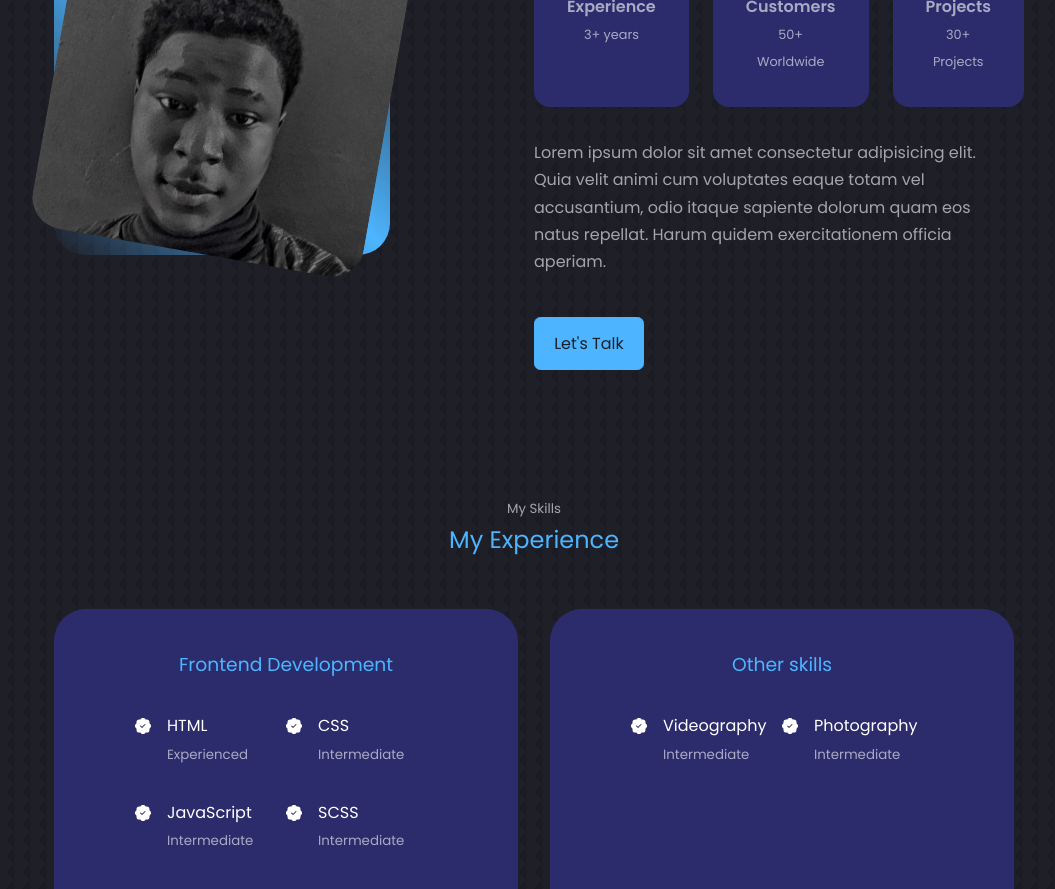
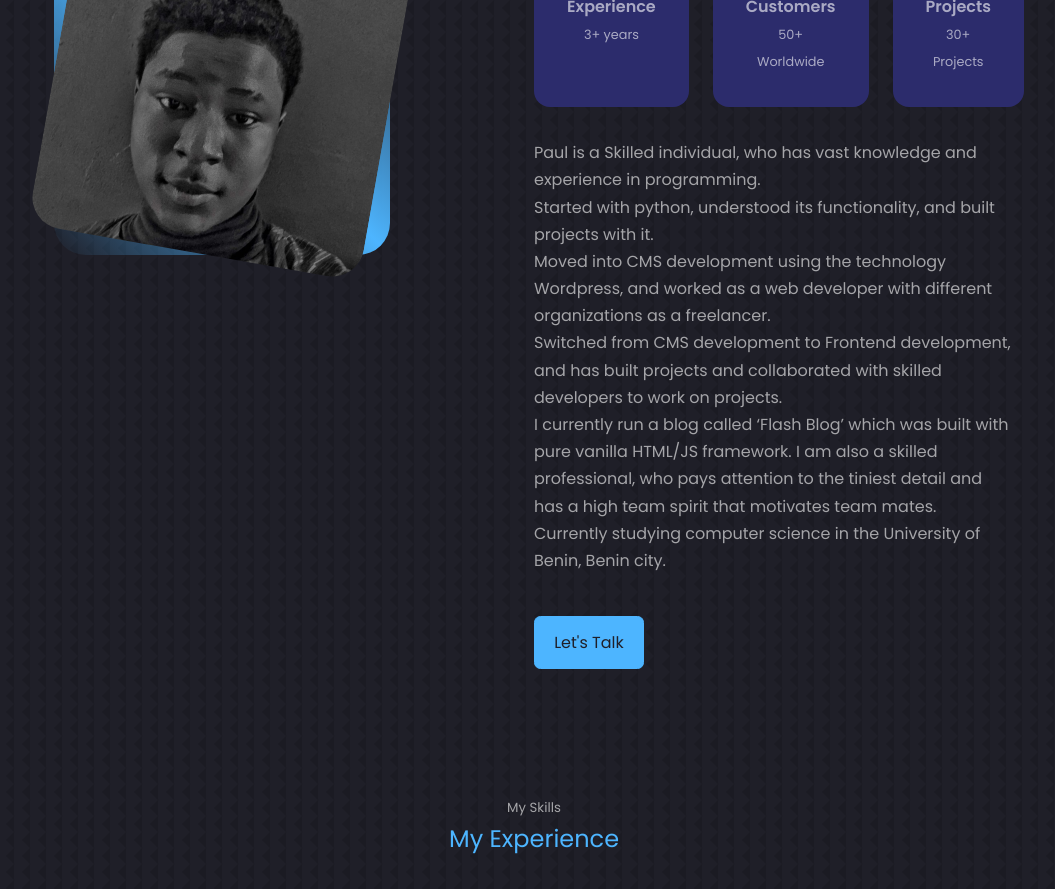
Before and after one commit to Paulcode2/Paullevites_official, a React (Create React App) app: page / in a window 1280 px wide. Shown: the part 1120-2009 px from the top of the page, without its empty margins (106-1161 px from the left). Built offline with nearby package versions, Linux system fonts and the light colour scheme.

Commit message:
added about me

```diff
--- a/src/components/about/About.jsx
+++ b/src/components/about/About.jsx
@@ -38,7 +38,15 @@ const About = () => {
                     </div>
 
                     <p>
-                        Lorem ipsum dolor sit amet consectetur adipisicing elit. Quia velit animi cum voluptates eaque totam vel accusantium, odio itaque sapiente dolorum quam eos natus repellat. Harum quidem exercitationem officia aperiam.
+                    Paul is a Skilled individual, who has vast knowledge and experience in programming.
+<br />
+Started with python, understood its functionality, and built projects with it. <br /> Moved into CMS development using the technology Wordpress, and worked as a web developer with different organizations as a freelancer. <br /> Switched from CMS development to Frontend development, and has built projects and collaborated with skilled developers to work on projects.
+
+<br /> I currently run a blog called ‘Flash Blog’ which was built with pure vanilla HTML/JS framework.
+
+I am also a skilled professional, who pays attention to the tiniest detail and has a high team spirit that motivates team mates.
+
+Currently studying computer science in the University of Benin, Benin city.
                     </p>
 
                     <a href="#contact" className="btn btn-primary">Let's Talk</a>
```
